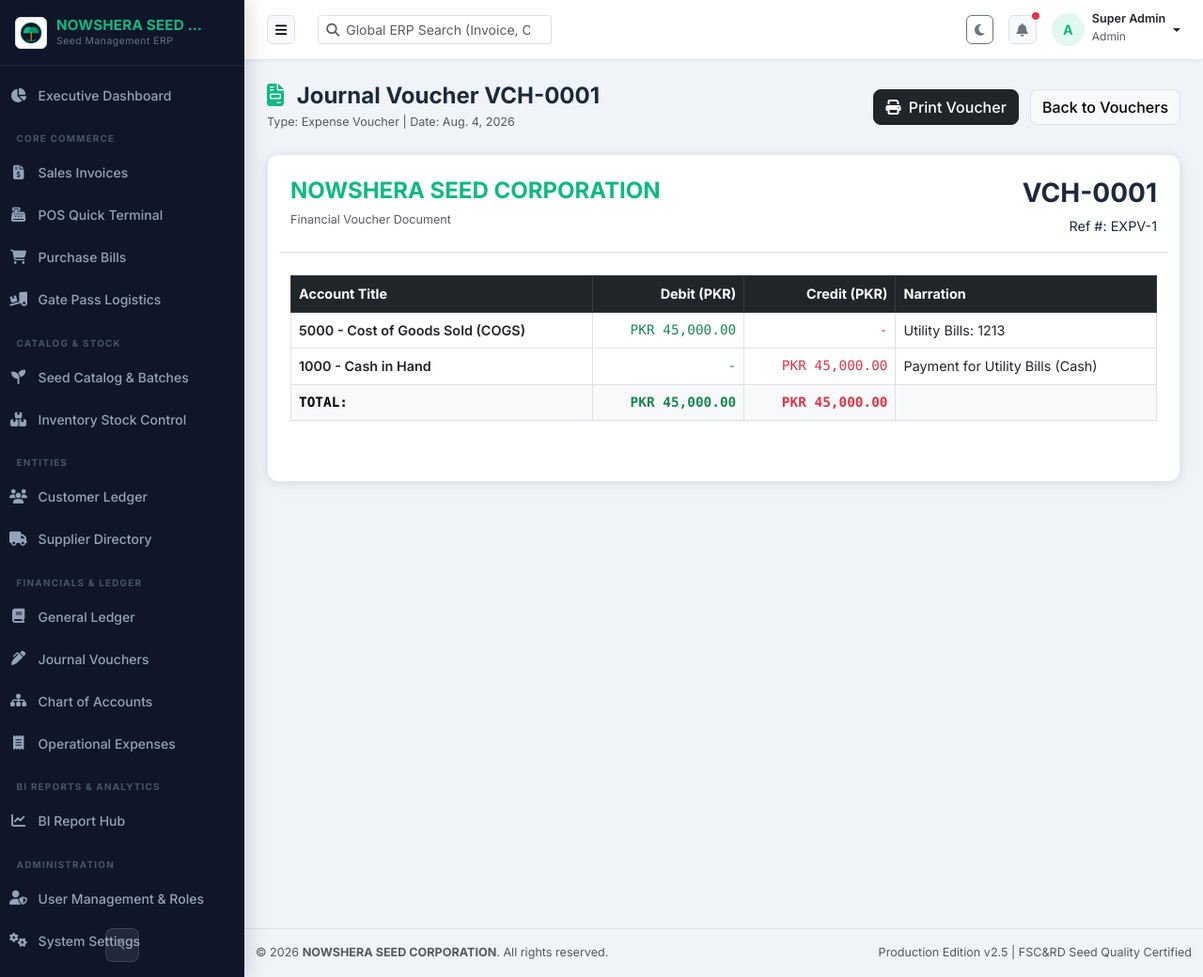
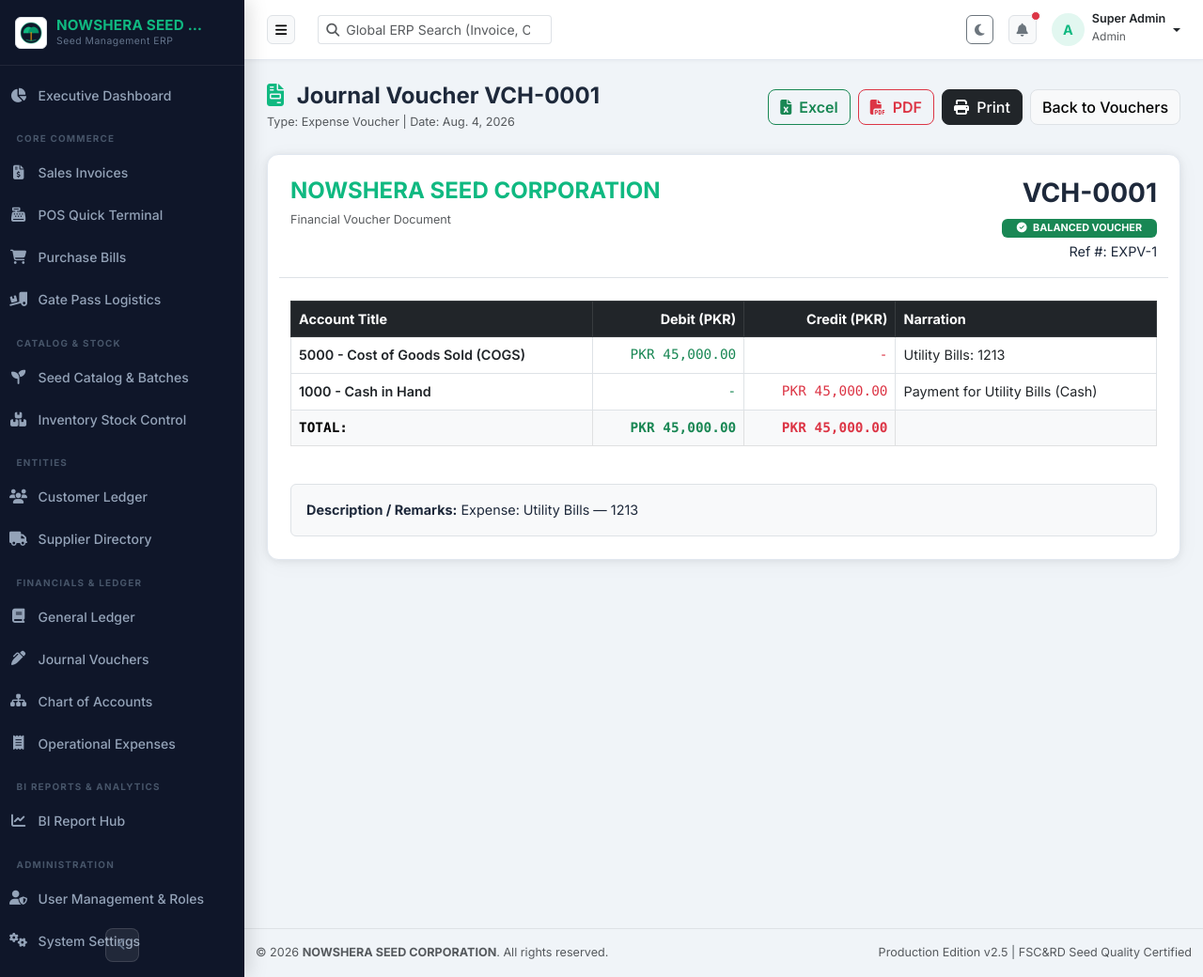
Before and after one commit to Wajahat35/nowsheraseed, a Django app: page /finance/vouchers/1/ in a window 1280 px wide. Shown: the whole page at 94% size. Run offline with Django 5.2, Linux system fonts and the light colour scheme; a user stored in the database is signed in; data comes from the database, SQL or seed files in the repository; some libraries are stand-ins or nearby versions.

Commit message:
Add Excel & PDF export support for Journal Vouchers (list & detail views) and ensure single-line / unbalanced vouchers can be posted without restriction

```diff
--- a/apps/finance/urls.py
+++ b/apps/finance/urls.py
@@ -8,9 +8,13 @@
     path('coa/add/', views.COACreateView.as_view(), name='coa_create'),
     path('vouchers/', views.VoucherListView.as_view(), name='voucher_list'),
     path('vouchers/add/', views.VoucherCreateView.as_view(), name='voucher_create'),
+    path('vouchers/export/excel/', views.ExportVoucherListExcelView.as_view(), name='voucher_list_excel'),
+    path('vouchers/export/pdf/', views.ExportVoucherListPDFView.as_view(), name='voucher_list_pdf'),
     path('vouchers/<int:pk>/', views.VoucherDetailView.as_view(), name='voucher_detail'),
     path('vouchers/<int:pk>/edit/', views.VoucherUpdateView.as_view(), name='voucher_edit'),
     path('vouchers/<int:pk>/delete/', views.VoucherDeleteView.as_view(), name='voucher_delete'),
+    path('vouchers/<int:pk>/export/excel/', views.ExportVoucherDetailExcelView.as_view(), name='voucher_detail_excel'),
+    path('vouchers/<int:pk>/export/pdf/', views.ExportVoucherDetailPDFView.as_view(), name='voucher_detail_pdf'),
     path('ledger/', views.GeneralLedgerView.as_view(), name='general_ledger'),
     path('trial-balance/', views.TrialBalanceView.as_view(), name='trial_balance'),
     path('profit-loss/', views.ProfitLossView.as_view(), name='profit_loss'),
--- a/apps/finance/views.py
+++ b/apps/finance/views.py
@@ -10,6 +10,8 @@
 from .models import ChartOfAccount, JournalVoucher, JournalItem, AccountCategory
 from .forms import ChartOfAccountForm, JournalVoucherForm
 from apps.accounts.views import log_activity, AdminRequiredMixin
+from apps.reports.excel_generator import render_to_excel
+from apps.reports.pdf_generator import render_to_pdf
 
 
 class COAListView(LoginRequiredMixin, ListView):
@@ -49,7 +51,7 @@
         if vtype:
             qs = qs.filter(voucher_type=vtype)
         if search:
-            qs = qs.filter(voucher_number__icontains=search) | qs.filter(reference_no__icontains=search) | qs.filter(description__icontains=search)
+            qs = qs.filter(models.Q(voucher_number__icontains=search) | models.Q(reference_no__icontains=search) | models.Q(description__icontains=search))
         return qs.order_by('-id')
 
 
@@ -72,9 +74,10 @@
 
         if form.is_valid() and items_data:
             try:
-                items_list = json.loads(items_data)
+                raw_items = json.loads(items_data)
+                items_list = [i for i in raw_items if i.get('account_id')]
                 if not items_list:
-                    messages.error(request, "Voucher must contain at least one line item.")
+                    messages.error(request, "Voucher must contain at least one line item with an account selected.")
                     return redirect('finance:voucher_create')
 
                 with transaction.atomic():
@@ -107,8 +110,12 @@
                     voucher.total_credit = total_cr
                     voucher.save()
 
-                    log_activity(request.user, 'CREATE', 'Finance', f"Created Journal Voucher {voucher.voucher_number} (PKR {total_dr})", request)
-                    messages.success(request, f"Journal Voucher {voucher.voucher_number} created successfully!")
+                    status_str = "UNBALANCED" if total_dr != total_cr else "BALANCED"
+                    log_activity(request.user, 'CREATE', 'Finance', f"Created {status_str} Journal Voucher {voucher.voucher_number} (Dr: PKR {total_dr}, Cr: PKR {total_cr})", request)
+                    if total_dr != total_cr:
+                        messages.warning(request, f"Journal Voucher {voucher.voucher_number} posted as UNBALANCED (Debit: PKR {total_dr} | Credit: PKR {total_cr}).")
+                    else:
+                        messages.success(request, f"Journal Voucher {voucher.voucher_number} posted successfully!")
                     return redirect('finance:voucher_detail', pk=voucher.pk)
 
             except Exception as e:
@@ -149,9 +156,10 @@
 
         if form.is_valid() and items_data:
             try:
-                items_list = json.loads(items_data)
+                raw_items = json.loads(items_data)
+                items_list = [i for i in raw_items if i.get('account_id')]
                 if not items_list:
-                    messages.error(request, "Voucher must contain at least one line item.")
+                    messages.error(request, "Voucher must contain at least one line item with an account selected.")
                     return redirect('finance:voucher_edit', pk=pk)
 
                 with transaction.atomic():
@@ -183,8 +191,12 @@
                     vch.total_credit = total_cr
                     vch.save()
 
-                    log_activity(request.user, 'UPDATE', 'Finance', f"Updated Journal Voucher {vch.voucher_number} (PKR {total_dr})", request)
-                    messages.success(request, f"Journal Voucher {vch.voucher_number} updated successfully!")
+                    status_str = "UNBALANCED" if total_dr != total_cr else "BALANCED"
+                    log_activity(request.user, 'UPDATE', 'Finance', f"Updated {status_str} Journal Voucher {vch.voucher_number} (Dr: PKR {total_dr}, Cr: PKR {total_cr})", request)
+                    if total_dr != total_cr:
+                        messages.warning(request, f"Journal Voucher {vch.voucher_number} updated as UNBALANCED (Debit: PKR {total_dr} | Credit: PKR {total_cr}).")
+                    else:
+                        messages.success(request, f"Journal Voucher {vch.voucher_number} updated successfully!")
                     return redirect('finance:voucher_detail', pk=vch.pk)
 
             except Exception as e:
@@ -208,6 +220,107 @@
     model = JournalVoucher
     template_name = 'finance/voucher_detail.html'
     context_object_name = 'voucher'
+
+
+class ExportVoucherListExcelView(LoginRequiredMixin, View):
+    def get(self, request):
+        qs = JournalVoucher.objects.all().order_by('-id')
+        vtype = request.GET.get('vtype')
+        search = request.GET.get('search')
+        if vtype:
+            qs = qs.filter(voucher_type=vtype)
+        if search:
+            qs = qs.filter(models.Q(voucher_number__icontains=search) | models.Q(reference_no__icontains=search) | models.Q(description__icontains=search))
+
+        headers = ['Voucher #', 'Type', 'Date', 'Reference #', 'Description', 'Total Debit (PKR)', 'Total Credit (PKR)', 'Status', 'Created By']
+        rows = []
+        for v in qs:
+            status = "BALANCED" if v.total_debit == v.total_credit else "UNBALANCED"
+            rows.append([
+                v.voucher_number,
+                v.get_voucher_type_display(),
+                str(v.date),
+                v.reference_no or '',
+                v.description or '',
+                float(v.total_debit),
+                float(v.total_credit),
+                status,
+                v.created_by.username if v.created_by else 'System'
+            ])
+        log_activity(request.user, 'EXPORT', 'Finance', 'Exported Journal Vouchers list to Excel', request)
+        return render_to_excel('journal_vouchers_list.xlsx', 'Journal Vouchers', headers, rows)
+
+
+class ExportVoucherListPDFView(LoginRequiredMixin, View):
+    def get(self, request):
+        qs = JournalVoucher.objects.all().order_by('-id')
+        vtype = request.GET.get('vtype')
+        search = request.GET.get('search')
+        if vtype:
+            qs = qs.filter(voucher_type=vtype)
+        if search:
+            qs = qs.filter(models.Q(voucher_number__icontains=search) | models.Q(reference_no__icontains=search) | models.Q(description__icontains=search))
+
+        headers = ['Voucher #', 'Type', 'Date', 'Ref #', 'Debit (PKR)', 'Credit (PKR)', 'Status']
+        rows = []
+        for v in qs:
+            status = "Balanced" if v.total_debit == v.total_credit else "Unbalanced"
+            rows.append([
+                v.voucher_number,
+                v.voucher_type,
+                str(v.date),
+                v.reference_no or '-',
+                f"{v.total_debit:,.2f}",
+                f"{v.total_credit:,.2f}",
+                status
+            ])
+        log_activity(request.user, 'EXPORT', 'Finance', 'Exported Journal Vouchers list to PDF', request)
+        return render_to_pdf('journal_vouchers_list.pdf', 'Journal Vouchers Report', headers, rows)
+
+
+class ExportVoucherDetailExcelView(LoginRequiredMixin, View):
+    def get(self, request, pk):
+        voucher = get_object_or_404(JournalVoucher, pk=pk)
+        headers = ['Account Code', 'Account Name', 'Debit (PKR)', 'Credit (PKR)', 'Line Narration']
+        rows = []
+        for item in voucher.items.all():
+            rows.append([
+                item.account.code,
+                item.account.name,
+                float(item.debit),
+                float(item.credit),
+                item.narration or ''
+            ])
+        rows.append(['TOTALS', '', float(voucher.total_debit), float(voucher.total_credit), ''])
+        filename = f"Voucher_{voucher.voucher_number}.xlsx"
+        sheet_title = f"{voucher.voucher_number}"
+        log_activity(request.user, 'EXPORT', 'Finance', f"Exported Journal Voucher {voucher.voucher_number} to Excel", request)
+        return render_to_excel(filename, sheet_title, headers, rows)
+
+
+class ExportVoucherDetailPDFView(LoginRequiredMixin, View):
+    def get(self, request, pk):
+        voucher = get_object_or_404(JournalVoucher, pk=pk)
+        headers = ['Account Code & Name', 'Debit (PKR)', 'Credit (PKR)', 'Narration']
+        rows = []
+        for item in voucher.items.all():
+            rows.append([
+                f"{item.account.code} - {item.account.name}",
+                f"{item.debit:,.2f}" if item.debit > 0 else "-",
+                f"{item.credit:,.2f}" if item.credit > 0 else "-",
+                item.narration or '-'
+            ])
+        rows.append([
+            'TOTALS',
+            f"{voucher.total_debit:,.2f}",
+            f"{voucher.total_credit:,.2f}",
+            ''
+        ])
+        status_str = "Balanced" if voucher.total_debit == voucher.total_credit else "UNBALANCED"
+        title = f"Journal Voucher {voucher.voucher_number} ({voucher.get_voucher_type_display()}) [{status_str}]"
+        filename = f"Voucher_{voucher.voucher_number}.pdf"
+        log_activity(request.user, 'EXPORT', 'Finance', f"Exported Journal Voucher {voucher.voucher_number} to PDF", request)
+        return render_to_pdf(filename, title, headers, rows)
 
 
 class GeneralLedgerView(LoginRequiredMixin, View):
--- a/templates/finance/voucher_detail.html
+++ b/templates/finance/voucher_detail.html
@@ -9,8 +9,14 @@
         <h4 class="fw-bold mb-1"><i class="fas fa-file-invoice text-emerald me-2"></i> Journal Voucher {{ voucher.voucher_number }}</h4>
         <p class="text-muted small mb-0">Type: {{ voucher.get_voucher_type_display }} | Date: {{ voucher.date }}</p>
     </div>
-    <div>
-        <button onclick="window.print()" class="btn btn-dark me-2"><i class="fas fa-print me-1"></i> Print Voucher</button>
+    <div class="d-flex gap-2">
+        <a href="{% url 'finance:voucher_detail_excel' voucher.pk %}" class="btn btn-outline-success fw-semibold">
+            <i class="fas fa-file-excel me-1"></i> Excel
+        </a>
+        <a href="{% url 'finance:voucher_detail_pdf' voucher.pk %}" class="btn btn-outline-danger fw-semibold">
+            <i class="fas fa-file-pdf me-1"></i> PDF
+        </a>
+        <button onclick="window.print()" class="btn btn-dark"><i class="fas fa-print me-1"></i> Print</button>
         <a href="{% url 'finance:voucher_list' %}" class="btn btn-light border">Back to Vouchers</a>
     </div>
 </div>
@@ -18,11 +24,16 @@
 <div class="card-custom p-4">
     <div class="row border-bottom pb-3 mb-4">
         <div class="col-md-6">
-            <h4 class="fw-bold text-emerald">{{ company.name|default:"Enterprise Seed ERP" }}</h4>
+            <h4 class="fw-bold text-emerald">{{ company.name|default:"NOWSHERA SEED CORPORATION" }}</h4>
             <div class="text-muted small">Financial Voucher Document</div>
         </div>
         <div class="col-md-6 text-md-end">
             <h3 class="fw-bold">{{ voucher.voucher_number }}</h3>
+            {% if voucher.total_debit != voucher.total_credit %}
+                <div class="mb-1"><span class="badge bg-warning text-dark px-3 py-1"><i class="fas fa-exclamation-triangle me-1"></i> UNBALANCED VOUCHER (Allowed)</span></div>
+            {% else %}
+                <div class="mb-1"><span class="badge bg-success px-3 py-1"><i class="fas fa-check-circle me-1"></i> BALANCED VOUCHER</span></div>
+            {% endif %}
             <div>Ref #: {{ voucher.reference_no|default:"N/A" }}</div>
         </div>
     </div>
@@ -57,5 +68,11 @@
             </tfoot>
         </table>
     </div>
+
+    {% if voucher.description %}
+        <div class="p-3 bg-light border rounded">
+            <strong>Description / Remarks:</strong> {{ voucher.description }}
+        </div>
+    {% endif %}
 </div>
 {% endblock %}
```
Also changed, not shown: templates/finance/voucher_form.html (+10 -4 lines), templates/finance/voucher_list.html (+13 -2 lines).
